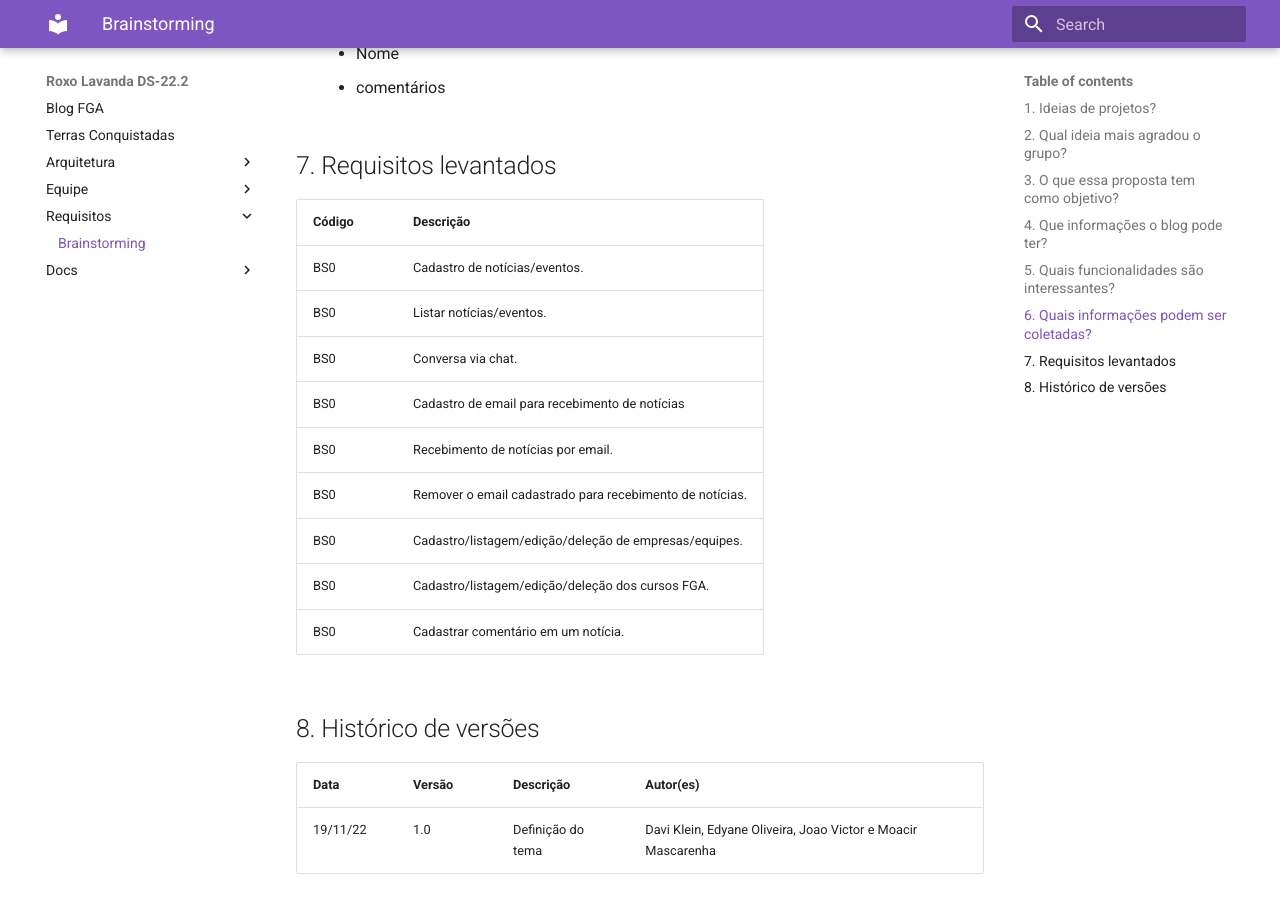
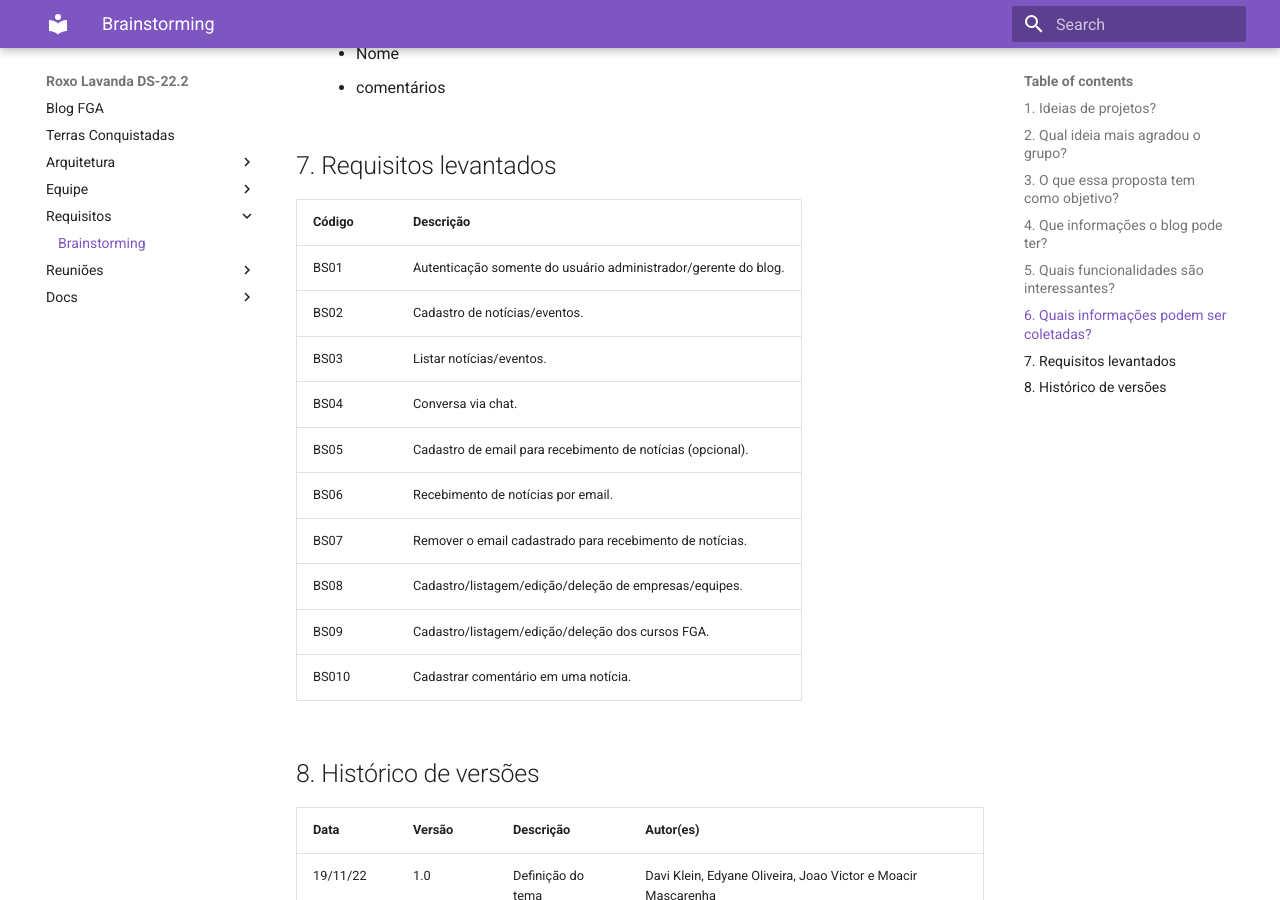
Before and after one commit to DS-roxo-lavanda-22-2/docs, an MkDocs documentation site: the page built from docs/Requisitos/brainstorming.md, in a window 1280 px wide and 900 px high, scrolled down 2652 px. Built offline with MkDocs 1.6.1 and Material for MkDocs 9.7.7, drawn with Linux system fonts in a browser that asks for light colours.

```diff
--- a/docs/Requisitos/brainstorming.md
+++ b/docs/Requisitos/brainstorming.md
@@ -80,16 +80,16 @@
 
 |Código|Descrição|
 |---|------|
-|BS0|Cadastro de notícias/eventos.|
-|BS0|Listar notícias/eventos.|
-|BS0|Conversa via chat.|
-|BS0|Cadastro de email para recebimento de notícias |
-|BS0|Recebimento de notícias por email.|
-|BS0|Remover o email cadastrado para recebimento de notícias.|
-|BS0|Cadastro/listagem/edição/deleção de empresas/equipes.|
-|BS0|Cadastro/listagem/edição/deleção dos cursos FGA.|
-|BS0|Cadastrar comentário em um notícia.|
-
+|BS01|Autenticação somente do usuário administrador/gerente do blog.|
+|BS02|Cadastro de notícias/eventos.|
+|BS03|Listar notícias/eventos.|
+|BS04|Conversa via chat.|
+|BS05|Cadastro de email para recebimento de notícias (opcional).|
+|BS06|Recebimento de notícias por email.|
+|BS07|Remover o email cadastrado para recebimento de notícias.|
+|BS08|Cadastro/listagem/edição/deleção de empresas/equipes.|
+|BS09|Cadastro/listagem/edição/deleção dos cursos FGA.|
+|BS010|Cadastrar comentário em uma notícia.|
 
 
 ## 8. Histórico de versões
```
Also changed, not shown: docs/Equipe/membros.md (+9 -1 lines), docs/Reuniões/pautas.md (added, +89 -0 lines), docs/Reuniões/reuniao-14-11-22.md (added).
